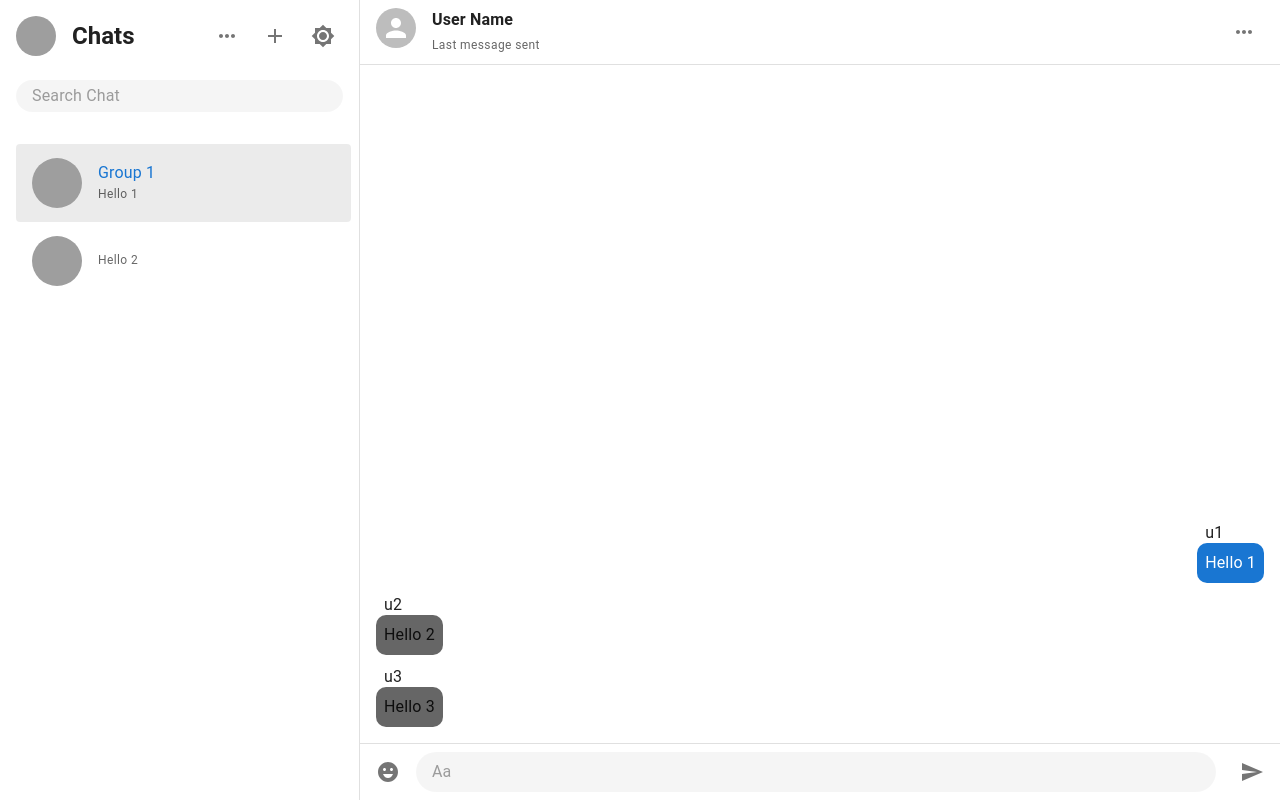
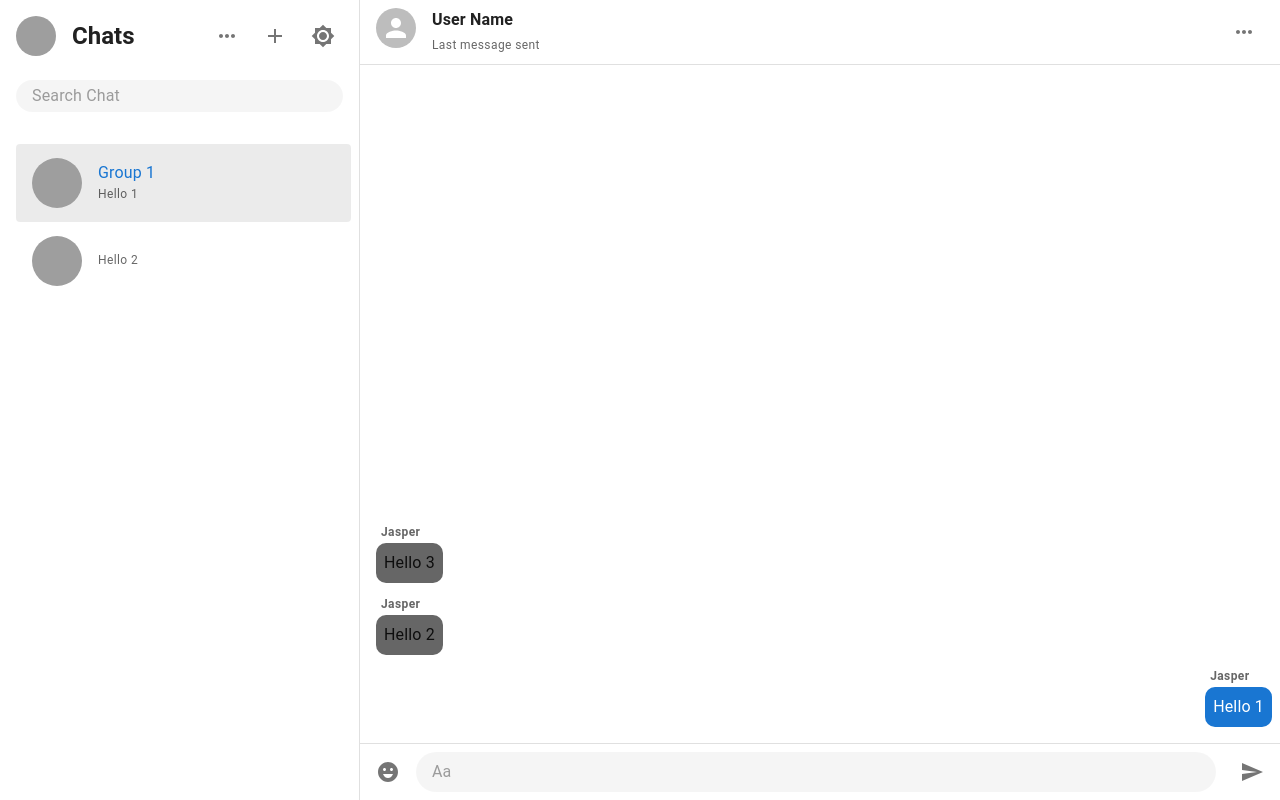
Before and after one commit to djaspir/chat-app-firebase, a React (Create React App) app: page / in a window 1280 px wide. Built offline with nearby package versions, Linux system fonts and the light colour scheme; grey boxes are pictures that could not be loaded.

Commit message:
Fix Layout

```diff
--- a/src/components/Chat/Messages.tsx
+++ b/src/components/Chat/Messages.tsx
@@ -1,9 +1,14 @@
-import { Box } from "@mui/material";
+import { Box, Typography } from "@mui/material";
 import { makeStyles } from "tss-react/mui";
 import db from "../../utils/db.json";
 
 const useStyles = makeStyles()((theme) => ({
+  scrollBox: {
+    overflowY: "scroll",
+  },
+
   message: {
+    minHeight: "min-content",
     position: "relative",
     borderRadius: "10px",
     marginRight: "auto",
@@ -15,13 +20,18 @@ const useStyles = makeStyles()((theme) => ({
     marginLeft: "auto",
     backgroundColor: theme.palette.primary.main,
     color: theme.palette.primary.contrastText,
+    "& $messageInfo": {
+      right: "5px",
+      left: "auto",
+    },
   },
 
   messageInfo: {
     position: "absolute",
-    top: "-22px",
-    left: "8px",
-    color: theme.palette.text.primary,
+    top: "-20px",
+    left: "5px",
+    color: theme.palette.text.secondary,
+    fontWeight: "bold",
   },
 }));
 
@@ -29,29 +39,31 @@ const Messages = () => {
   const { classes } = useStyles();
   const groupMessages = db.groupMessages;
   const userId = "u1";
-  const groupId = "g1";
   const messages = groupMessages[0].messages;
 
   return (
     <Box
       flex={1}
+      className={classes.scrollBox}
       display="flex"
-      flexDirection="column"
-      justifyContent="flex-end"
+      flexDirection="column-reverse"
       p={2}
+      pr={1}
     >
       {messages.map((message) => (
         <Box
+          display="flex"
+          key={message.id}
           className={`${classes.message} ${
             message.sentBy === userId ? classes.ownMessage : ""
           }`}
           p={1}
           mt={4}
         >
-          <Box className={classes.messageInfo} display="flex">
-            <div>{message.sentBy}</div>
-            {/* <div>{message.sentAt}</div> */}
-          </Box>
+          <Typography className={classes.messageInfo} variant="caption">
+            {/*h {message.sentBy} */}
+            <div>Jasper</div>
+          </Typography>
           <div>{message.text}</div>
         </Box>
       ))}
--- a/src/components/Sidebar/Sidebar.tsx
+++ b/src/components/Sidebar/Sidebar.tsx
@@ -2,6 +2,9 @@ import { Box } from "@mui/material";
 import Groups from "./Groups";
 import Search from "./Search";
 import UserPanel from "./UserPanel";
+
+// TODO
+// Refactor Whole sidebar for > 750px
 
 const Sidebar = () => {
   return (
```
